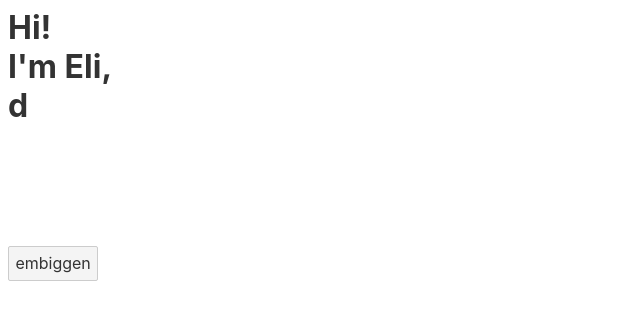
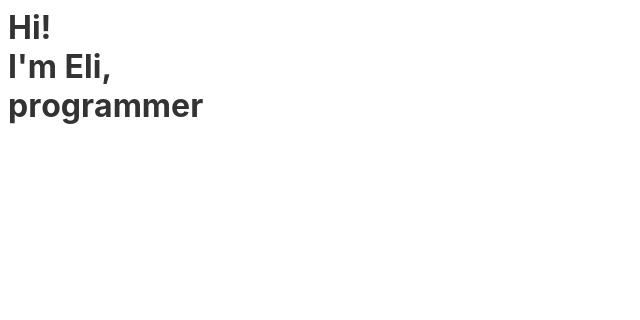
Before and after one commit to elikyaB/portfolio-final, a Svelte app: page / in a window 1280 px wide. Shown: the top 320 px of the page, without its empty margins (0-640 px from the left). Built offline with nearby package versions, Linux system fonts and the light colour scheme.

Commit message:
alternating roll transition with indexing first working version

```diff
--- a/src/pages/Landing.svelte
+++ b/src/pages/Landing.svelte
@@ -4,7 +4,7 @@
     import {elasticOut} from 'svelte/easing'
     import Test from '../components/Test.svelte'
 
-    const titles = ["abc", "def", "ghi", "klm"]
+    const titles = ["coder", "programmer", "developer", "engineer"]
     let index = []
     let title = "abc"
 
@@ -15,34 +15,40 @@
         const next = current < titles.length-1 ? current+1 : 0
         index = [current, next]
         title = titles[next]
-        setTimeout(() => {titleSwitch(title)}, 10000)
+        setTimeout(() => {titleSwitch(title)}, 3000)
     }
 
     onMount(() => titleSwitch(title))
 
-    let cipher = {'in': [], 'out': []}
+    function roll(node, {delay=0, duration=1000, i}) {
+        console.log(node.textContent, title, i)
+        if (title[i] === node.textContent) {
+            return {delay, duration, css: t => `
+                transform: rotateX(${i%2===0? -90+t*90: 90-t*90}deg)
+                translateZ(2vw)
+            `}
+        } else {
+            return {delay, duration, css: t => `
+                transform: rotateX(${i%2===1? -90+t*90: 90-t*90}deg)
+                translateZ(2vw)
+            `}
+        }
+    }
 
-    function wordlock(node, {delay=0, duration=1000, tr, ind}) {
-        console.log(tr, node.textContent, ind)
-        const word = tr === 'in'? index[0] : index[0]
-        cipher[tr].push()
-
-    }
 </script>
 
 <div>
     <h1>Hi!<br/>I'm Eli,</h1>
     {#key title}
         <h1 id="title">
-            {#each title[0] as letter}
+            {#each title as letter, i}
                 <div
-                    in:wordlock="{{tr:'in', ind:index}}"
-                    out:wordlock="{{tr:'out', ind:index}}"
+                    in:roll="{{i:i}}"
+                    out:roll="{{i:i}}"
                 >{letter}</div>
             {/each}
         </h1>
     {/key}
-    <Test />
 </div>
 
 <style>
```
Also changed, not shown: scratch.js (+13 -2 lines).
